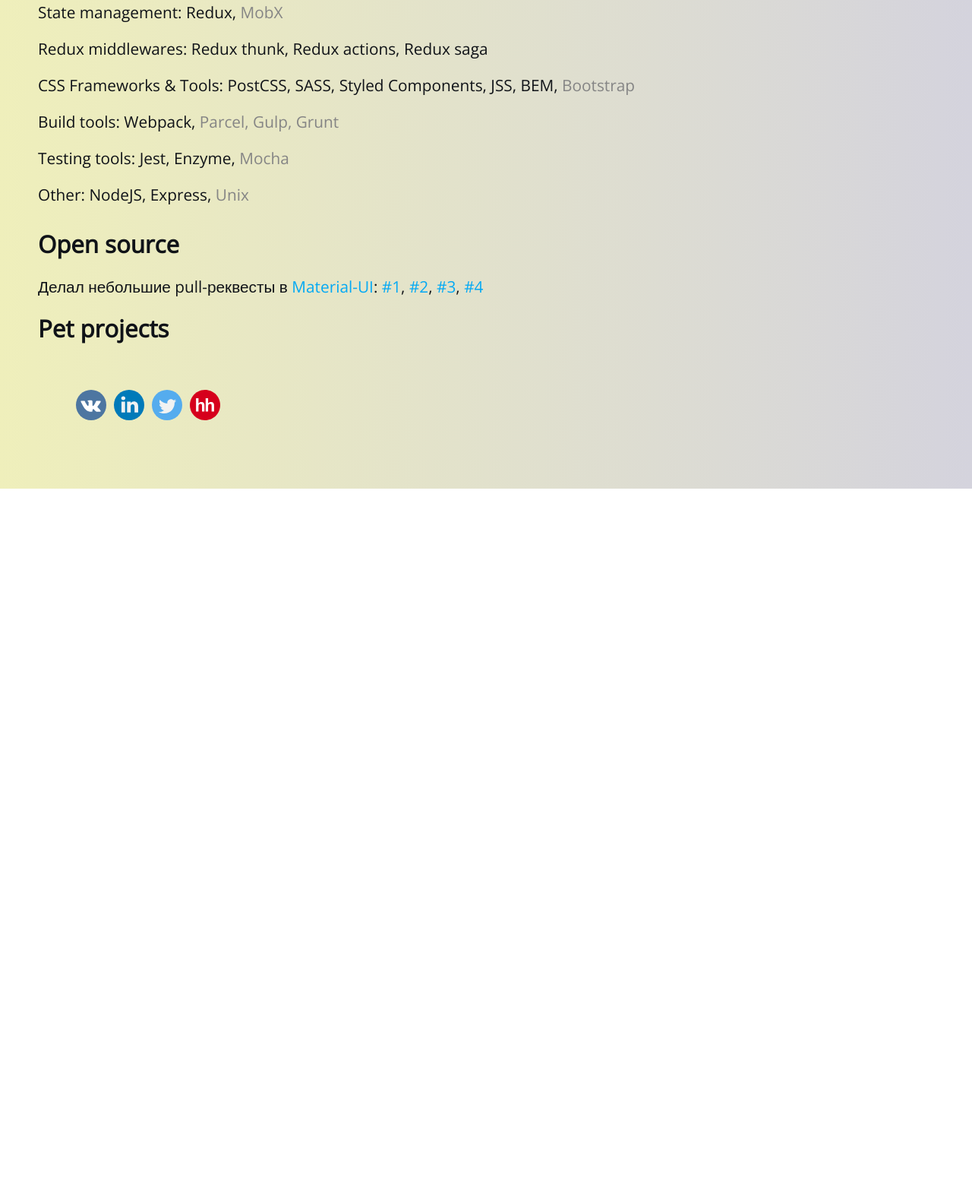
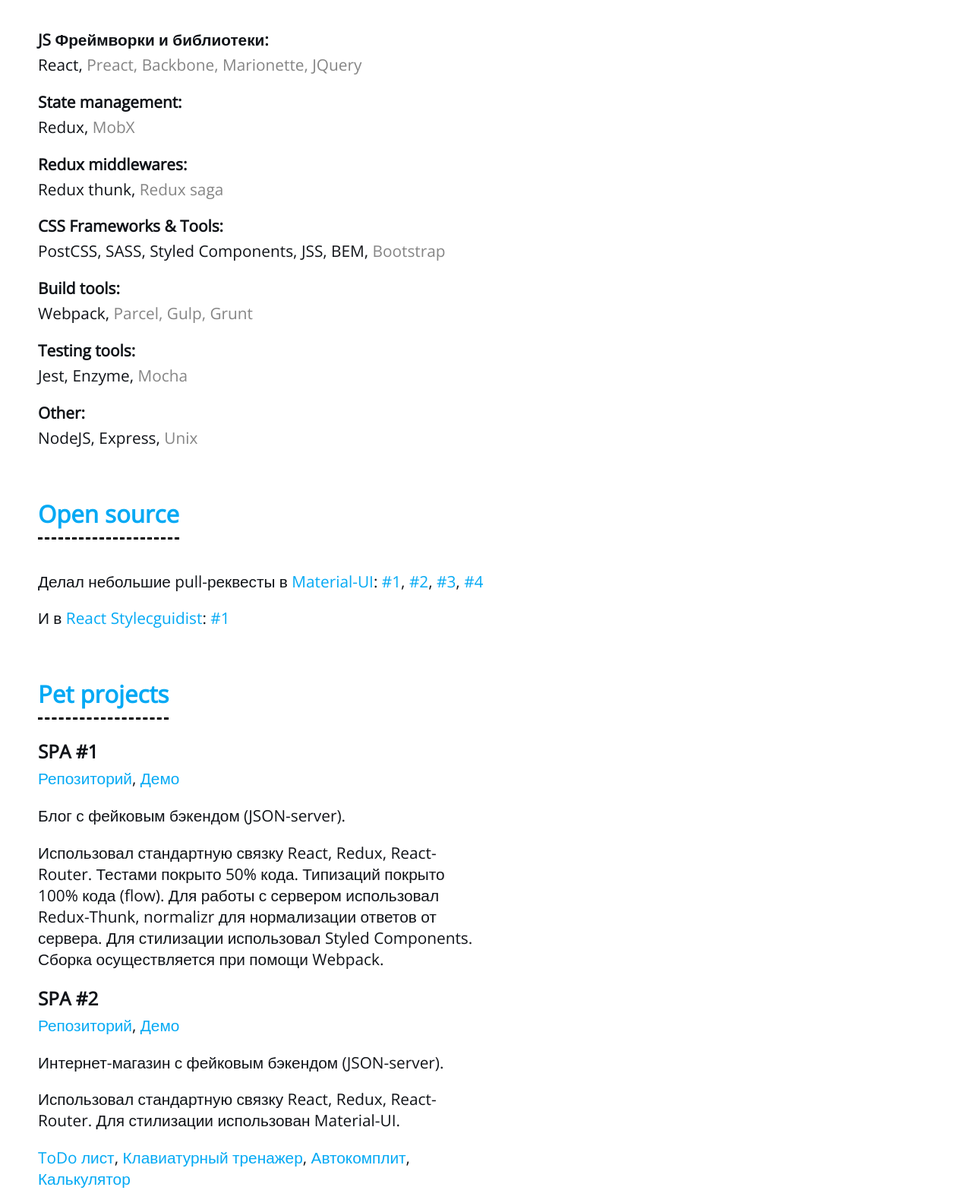
Before and after one commit to nicoffee/nicoffee.github.io, a website: page app/index.html in a window 1280 px wide. Shown: the part 645-2228 px from the top of the page at 76% size. Before the commit the page ends 1288 px from the top, so only its background shows below. Drawn offline with nearby package versions, Linux system fonts and the light colour scheme.

Commit message:
Add info

```diff
--- a/app/index.css
+++ b/app/index.css
@@ -13,7 +13,21 @@
   font-size: 1.3em;
   font-weight: 100;
   color: #101318;
-  background: linear-gradient(to right, rgb(239, 239, 187), rgb(212, 211, 221));
+  /*background: linear-gradient(to right, rgb(239, 239, 187), rgb(212, 211, 221));*/
+}
+
+a {
+  font-weight: 500;
+}
+
+.inner {
+  width: 50%;
+}
+
+@media (max-width: 720px) {
+  .inner {
+    width: 100%;
+  }
 }
 
 header h1 {
@@ -26,9 +40,15 @@
   right: -30px;
 }
 
-section {
-  margin: 20px 0;
-  margin-right: 50px;
+main > section {
+  margin: 50px 0;
+}
+
+main > section h2 {
+  display: inline-block;
+  padding: 10px 0;
+  border-bottom: 3px dashed black;
+  margin-bottom: 20px;
 }
 
 h1 {
@@ -39,7 +59,8 @@
 }
 
 h2,
-h3 {
+h3,
+h4 {
   margin: 5px 0;
 }
 
@@ -61,6 +82,7 @@
 a {
   color: #03a9f4;
   text-decoration: none;
+  transition: color 0.3s;
 }
 
 a:hover {
@@ -103,10 +125,10 @@
   background-image: url('./img/005-hh-logo.svg');
 }
 
-.primary {
+span.primary {
   font-weight: 400;
 }
 
-.secondary {
+span.secondary {
   color: rgb(133, 133, 133);
 }
--- a/app/index.html
+++ b/app/index.html
@@ -25,73 +25,84 @@
 </head>
 
 <body>
-    <header>
+  <div class="inner">
+    <header id="header">
       <h1>
         Федосеев Николай
         <a href="https://www.google.ru/search?q=css+is+awesome&oq=css+is+awesome&aqs=chrome..69i57j0l5.5416j0j7&sourceid=chrome&ie=UTF-8"
           target="_blank">*</a>
       </h1>
-        <h2>Front-End разработчик</h2>
 
+    </header>
+    <main>
+      <section>
+        <a href="#job_title">
+          <h2 id="job_title">Front-End разработчик</h2>
+        </a>
         <p>Проживаю в Перми</p>
         <p>Работаю в
           <a href="https://xsolla.com/ru/">Xsolla</a>
         </p>
         <p>
-            <a href="https://github.com/nicoffee">Github</a>
-        </p>
-        <p>
+          <a href="https://github.com/nicoffee">Github</a>,
           <a href="https://perm.hh.ru/resume/0e0f975fff0330072f0039ed1f6b345a773566">Резюме</a>
         </p>
-    </header>
-    <main>
+      </section>
       <section>
-            <h2>Навыки</h2>
-            <ul>
-                <li>JS Фреймворки и библиотеки:
+        <a href="#skills">
+          <h2 id="skills">Навыки</h2>
+        </a>
+        <p>
+          <h4>JS Фреймворки и библиотеки:</h4>
           <span class="primary">React</span>,
           <span class="secondary">Preact,</span>
           <span class="secondary">Backbone,</span>
           <span class="secondary">Marionette,</span>
           <span class="secondary">JQuery</span>
-                </li>
-                <li>State management:
+        </p>
+        <p>
+          <h4>State management:</h4>
           <span class="primary">Redux,</span>
           <span class="secondary">MobX</span>
-                </li>
-                <li>Redux middlewares:
+        </p>
+        <p>
+          <h4>Redux middlewares:</h4>
           <span class="primary">Redux thunk,</span>
-                    <span class="primary">Redux actions,</span>
-                    <span class="primary">Redux saga</span>
-                </li>
-                <li>CSS Frameworks & Tools:
+          <span class="secondary">Redux saga</span>
+        </p>
+        <p>
+          <h4>CSS Frameworks & Tools:</h4>
           <span class="primary">PostCSS,</span>
           <span class="primary">SASS,</span>
           <span class="primary">Styled Components,</span>
           <span class="primary">JSS,</span>
           <span class="primary">BEM,</span>
           <span class="secondary">Bootstrap</span>
-                </li>
-                <li>Build tools:
+        </p>
+        <p>
+          <h4>Build tools:</h4>
           <span class="primary">Webpack,</span>
           <span class="secondary">Parcel,</span>
           <span class="secondary">Gulp,</span>
           <span class="secondary">Grunt</span>
-                </li>
-                <li>Testing tools:
+        </p>
+        <p>
+          <h4>Testing tools:</h4>
           <span class="primary">Jest,</span>
           <span class="primary">Enzyme,</span>
           <span class="secondary">Mocha</span>
-                </li>
-                <li>Other:
+        </p>
+        <p>
+          <h4>Other:</h4>
           <span class="primary">NodeJS,</span>
           <span class="primary">Express,</span>
           <span class="secondary">Unix</span>
-                </li>
-            </ul>
+        </p>
       </section>
       <section>
-            <h2>Open source</h2>
+        <a href="#open_source">
+          <h2 id="open_source">Open source</h2>
+        </a>
         <div>
           <p>Делал небольшие pull-реквесты в
             <a href="http://www.material-ui.com/#/">Material-UI</a>:
@@ -100,10 +111,50 @@
             <a href="https://github.com/mui-org/material-ui/pull/10645">#3</a>,
             <a href="https://github.com/mui-org/material-ui/pull/11050">#4</a>
           </p>
+          <p>И в
+            <a href="https://github.com/styleguidist/react-styleguidist">React Stylecguidist</a>:
+            <a href="https://github.com/styleguidist/react-styleguidist/pull/870">#1</a>
+          </p>
         </div>
       </section>
       <section>
-            <h2>Pet projects</h2>
+        <a href="#pet_projects">
+          <h2 id="pet_projects">Pet projects</h2>
+        </a>
+        <section>
+          <h3>
+            SPA #1
+          </h3>
+          <a href="https://github.com/nicoffee/blog-demo">Репозиторий</a>,
+          <a href="https://react-redux-blog-demo.herokuapp.com">Демо</a>
+          <p>Блог с фейковым бэкендом (JSON-server).</p>
+          <p>
+            Использовал стандартную связку React, Redux, React-Router. Тестами покрыто 50% кода. Типизаций покрыто 100% кода (flow).
+            Для работы с сервером использовал Redux-Thunk, normalizr для нормализации ответов от сервера. Для стилизации
+            использовал Styled Components. Сборка осуществляется при помощи Webpack.
+          </p>
+        </section>
+        <section>
+          <h3>
+            SPA #2
+          </h3>
+          <a href="https://github.com/nicoffee/shopping-cart">Репозиторий</a>,
+          <a href="https://computer-shop.herokuapp.com">Демо</a>
+          <p>Интернет-магазин с фейковым бэкендом (JSON-server).</p>
+          <p>
+            Использовал стандартную связку React, Redux, React-Router. Для стилизации использован Material-UI.
+          </p>
+        </section>
+        <section>
+          <a href="https://nicoffee.github.io/To-do/">ToDo лист</a>,
+          <a href="https://keyboard-simulator.herokuapp.com/">Клавиатурный тренажер</a>,
+          <a href="https://nicoffee.github.io/autocomplete/">Автокомплит</a>,
+          <a href="https://nicoffee.github.io/calculator/">Калькулятор</a>
+          <p>
+            Небольшие приложения, которые я писал для изучения React и Redux, а также в качетсве выполнения тестовых заданий. Исходный
+            код показывать стыдно, но можно найти на моейм гитхабе.
+          </p>
+        </section>
       </section>
     </main>
     <footer class="social">
@@ -113,6 +164,7 @@
       <a class="social_link social_link--tw" href="https://twitter.com/nic0ffee"></a>
       <a class="social_link social_link--hh" href="https://perm.hh.ru/resume/0e0f975fff0330072f0039ed1f6b345a773566"></a>
     </footer>
+  </div>
 </body>
 
 </html>
```
Lines whose indentation alone changed are shown as unchanged.
